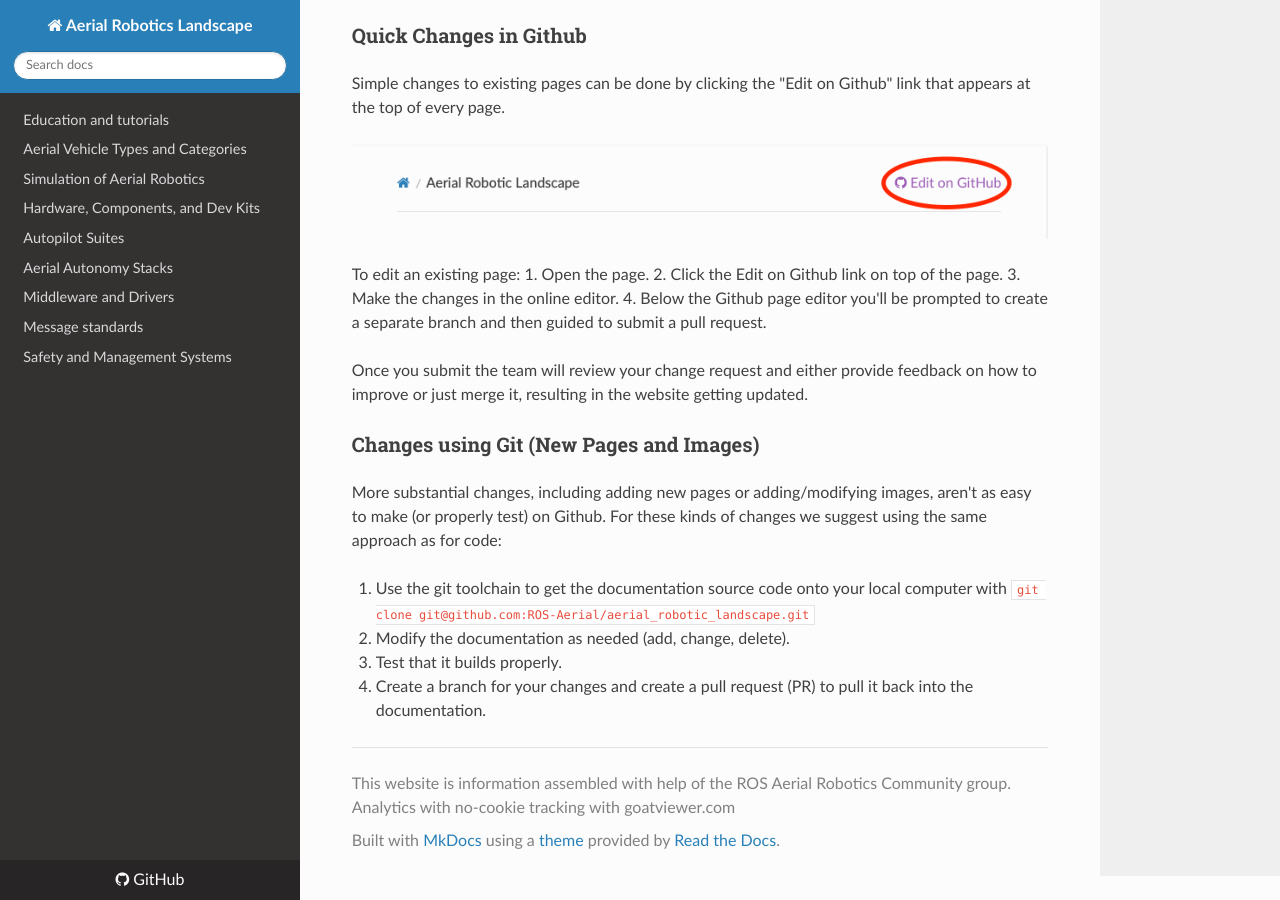
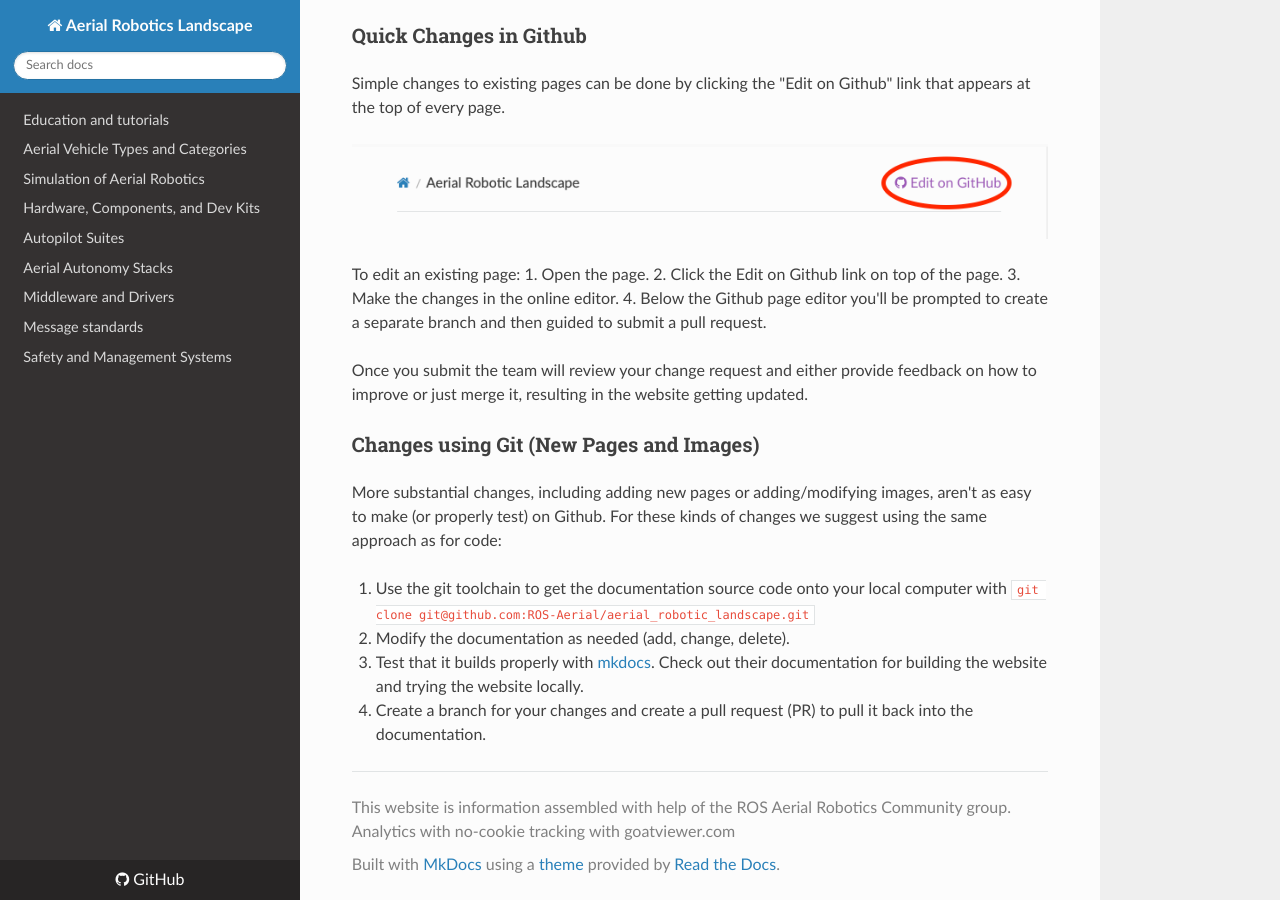
Before and after one commit to ROS-Aerial/aerial_robotic_landscape, an MkDocs documentation site: the page built from docs/index.md, in a window 1280 px wide and 900 px high, scrolled down 1027 px. Built offline with MkDocs 1.6.1, drawn with Linux system fonts in a browser that asks for light colours; nearby versions of some CDN libraries.

Commit message:
Apply suggestions from code review
Co-authored-by: Kimberly McGuire <kimberly@bitcraze.io>

```diff
--- a/docs/index.md
+++ b/docs/index.md
@@ -51,7 +51,7 @@ More substantial changes, including adding new pages or adding/modifying images,
 
 1. Use the git toolchain to get the documentation source code onto your local computer with `git clone git@github.com:ROS-Aerial/aerial_robotic_landscape.git`
 2. Modify the documentation as needed (add, change, delete).
-3. Test that it builds properly.
+3. Test that it builds properly with [mkdocs](https://www.mkdocs.org/). Check out their documentation for building the website and trying the website locally.
 4. Create a branch for your changes and create a pull request (PR) to pull it back into the documentation.
 
 --8<-- "docs/goatcounter.html"
```
